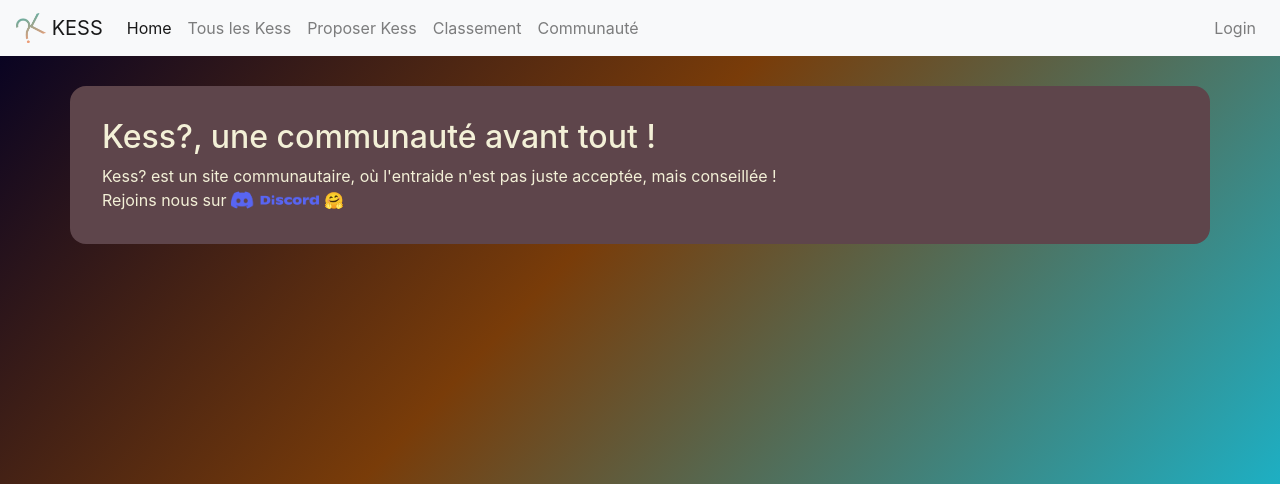
After one commit to Chelpot/Kess, a Django app: page /kess/commu/ in a window 1280 px wide. The commit adds this page. Shown: the top 484 px of the page. Run offline with Django 3.2, Linux system fonts and the light colour scheme; parts of the project's set-up code (start-up, migrations or seed data) failed here and were passed over; some libraries are stand-ins or nearby versions.

Commit message:
Add commu page w/ discord link/logo

```diff
--- /dev/null
+++ b/mysite/kess/templates/kess/commu.html
@@ -0,0 +1,19 @@
+{% include "kess/header.html" %}
+{% load static %}
+
+<link rel="stylesheet" type="text/css" href="{% static 'kess/style.css' %}">
+
+<div class="container">
+
+    <h2>Kess?, une communauté avant tout !</h2>
+    <span>Kess? est un site communautaire, où l'entraide n'est pas juste acceptée, mais conseillée !</span></br>
+    <span>
+        Rejoins nous sur
+        <a href="https://discord.gg/wufNP5hN" target="_blank">
+            {% load static %}
+            <img src="{% static 'kess/images/discordLink.png' %}" width="88" height="24" class="d-inline-block align-top" alt="">
+        </a>
+        🤗
+    </span>
+
+</div>
--- a/mysite/kess/templates/kess/header.html
+++ b/mysite/kess/templates/kess/header.html
@@ -33,6 +33,9 @@
                 <li class="nav-item">
                     <a class="nav-link" href="/kess/classement">Classement</a>
                 </li>
+                <li class="nav-item">
+                    <a class="nav-link" href="/kess/commu">Communauté</a>
+                </li>
             </ul>
             <ul class="userNavbar navbar-nav mr-auto">
                 {% if user.is_authenticated %}
--- a/mysite/kess/urls.py
+++ b/mysite/kess/urls.py
@@ -13,4 +13,5 @@ urlpatterns = [
     path('classement/', views.classement, name='classement'),
     path('user/', views.user, name='user'),
     path('allKess/', views.allKess, name='allKess'),
+    path('commu/', views.commu, name='commu'),
 ]
--- a/mysite/kess/views.py
+++ b/mysite/kess/views.py
@@ -183,6 +183,10 @@ def add_kess(request):
         return render(request, 'kess/must_be_logged_in.html')
 
 
+def commu(request):
+    return render(request, 'kess/commu.html')
+
+
 def signup(request):
     if request.method == 'POST':
         form = SignUpForm(request.POST)
```
Also changed, not shown: mysite/kess/static/kess/images/discordLink.png (added).
